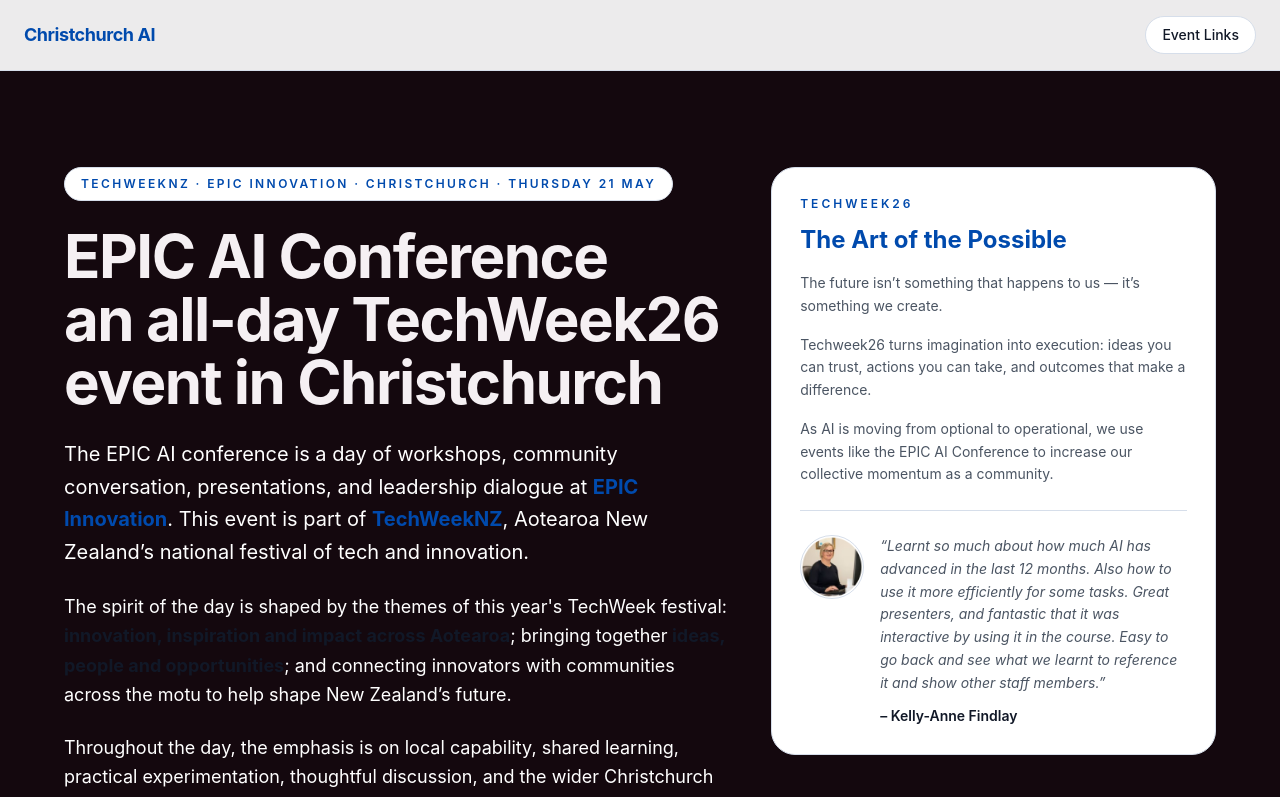
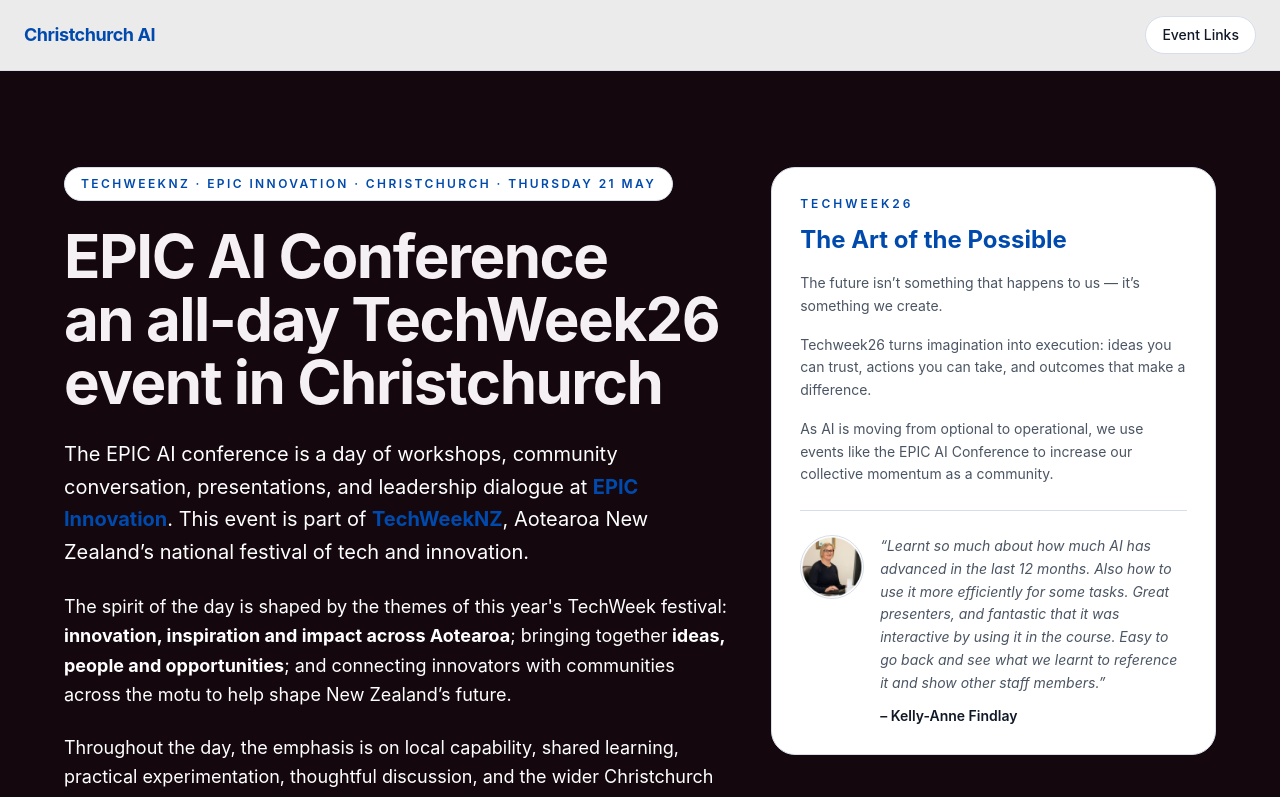
Before and after one commit to caelanhuntress/christchurch-ai, a Next.js app: page /epic-ai-conference in a window 1280 px wide. Shown: the top 797 px of the page. Built offline with nearby package versions, Linux system fonts and the light colour scheme.

Commit message:
Fix EPIC conference hero emphasis contrast

```diff
--- a/app/epic-ai-conference/page.tsx
+++ b/app/epic-ai-conference/page.tsx
@@ -500,8 +500,8 @@ export default function EpicAIConferencePage() {
               </p>
               <p className="text-lg leading-relaxed max-w-3xl mb-6" style={{ color: "#ffffff" }}>
                 The spirit of the day is shaped by the themes of this year&apos;s TechWeek festival:
-                <strong style={{ color: "var(--foreground)" }}> innovation, inspiration and impact across Aotearoa</strong>; bringing together
-                <strong style={{ color: "var(--foreground)" }}> ideas, people and opportunities</strong>; and connecting innovators with communities
+                <strong style={{ color: "#ffffff" }}> innovation, inspiration and impact across Aotearoa</strong>; bringing together
+                <strong style={{ color: "#ffffff" }}> ideas, people and opportunities</strong>; and connecting innovators with communities
                 across the motu to help shape New Zealand’s future.
               </p>
               <p className="text-lg leading-relaxed max-w-3xl mb-10" style={{ color: "#ffffff" }}>
```
